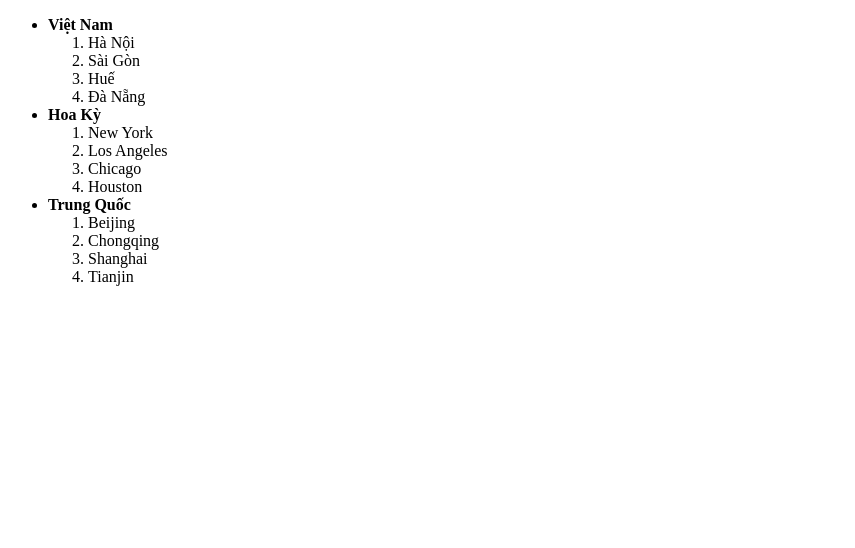
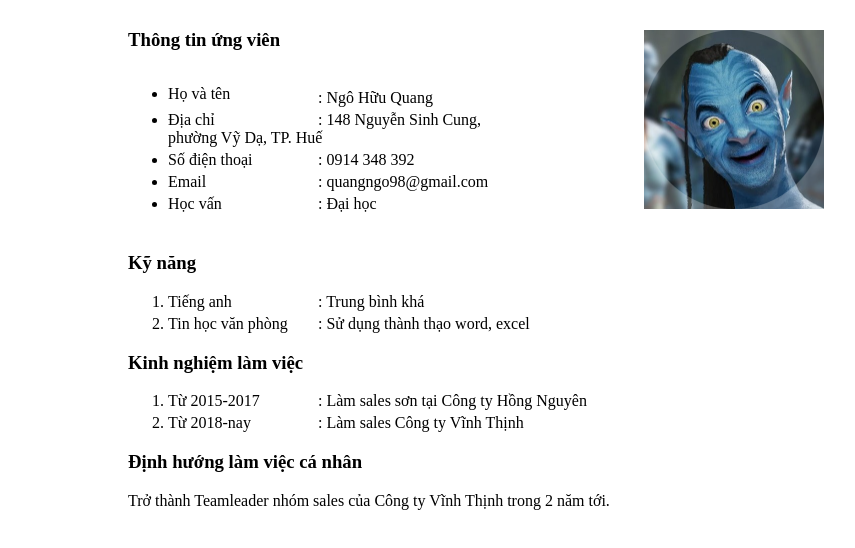
Before and after one commit to NhatTan2007/HTML.basic, a plain HTML site: page index.html in a window 1280 px wide. Shown: the whole page, without its empty margins (0-855 px from the left). Drawn offline with Linux system fonts and the light colour scheme.

Commit message:
C3 - Tao trang CV ca nhan

```diff
--- a/index.html
+++ b/index.html
@@ -3,38 +3,52 @@
 <head>
       <meta charset="UTF-8">
       <meta name="viewport" content="width=device-width, initial-scale=1.0">
-      <title>My First Page</title>
+      <title>My CV Page</title>
 </head>
-<body>
-      <ul>
-            <strong><li>Việt Nam</li></strong>
-            <li   style="list-style-type:none;">
-                  <ol>
-                        <li>Hà Nội</li>
-                        <li>Sài Gòn</li>
-                        <li>Huế</li>
-                        <li>Đà Nẵng</li>
-                  </ol>
-            </li>
-            <strong><li>Hoa Kỳ</li></strong>
-            <li   style="list-style-type: none;">
-                  <ol>
-                        <li>New York</li>
-                        <li>Los Angeles</li>
-                        <li>Chicago</li>
-                        <li>Houston</li>
-                  </ol>
-            </li>
-            <strong><li>Trung Quốc</li></strong>
-            <li   style="list-style-type: none;">
-                  <ol>
-                        <li>Beijing</li>
-                        <li>Chongqing</li>
-                        <li>Shanghai</li>
-                        <li>Tianjin</li>
-                  </ol>
-            </li>
-      </ul>
+<body style="margin: 10px auto;width: 80%;">
+      <div style="display: inline-block;width: 50%;">
+            <h3>Thông tin ứng viên</h3>
+            <ul style="display:inline-block;width: 70%;">
+                  <li style="float: left;width: 150px;">Họ và tên</li>
+                  <p style="margin: 4px 0;">: Ngô Hữu Quang</p>
+                  <li style="float: left;width: 150px;">Địa chỉ</li>
+                  <p style="margin: 4px 0;">: 148 Nguyễn Sinh Cung, phường Vỹ Dạ, TP. Huế</p>
+                  <li style="float:left;width: 150px;">Số điện thoại</li>
+                  <p style="margin: 4px 0;">: 0914 348 392</p>
+                  <li style="float: left;width: 150px;">Email</li>
+                  <p style="margin: 4px 0;">: quangngo98@gmail.com</p>
+                  <li style="float: left;width: 150px;">Học vấn</li>
+                  <p style="margin: 4px 0;">: Đại học</p>
+            </ul>
+      </div>
+      <div style="display: inline-block;">
+            <img src="/image/Avatar.png" alt="Ảnh của tôi" style="width:50%;margin: 0 auto;">
+      </div>
+      <div>
+            <h3>Kỹ năng</h3>
+            <ol>
+                  <li style="float: left;width: 150px;">Tiếng anh</li>
+                  <p style="margin: 4px 0;">: Trung bình khá</p>
+                  <li style="float: left;width: 150px;">Tin học văn phòng</li>
+                  <p style="margin: 4px 0;">: Sử dụng thành thạo word, excel</p>
+            </ol>
+      </div>
+      <div>
+            <h3>Kinh nghiệm làm việc</h3>
+            <ol>
+                  <li style="float: left;width: 150px;">Từ 2015-2017</li>
+                  <p style="margin: 4px 0;">: Làm sales sơn tại Công ty Hồng Nguyên </p>
+                  <li style="float: left;width: 150px;">Từ 2018-nay</li>
+                  <p style="margin: 4px 0;">: Làm sales Công ty Vĩnh Thịnh</p>
+            </ol>
+      </div>
+      <div>
+            <h3>Định hướng làm việc cá nhân</h3>
+            <p>
+                  Trở thành Teamleader nhóm sales của Công ty Vĩnh Thịnh trong 2 năm tới.
+            </p>
+      </div>
+
 
 </body>
 </html>
```
Also changed, not shown: image/Avatar.png (added).
